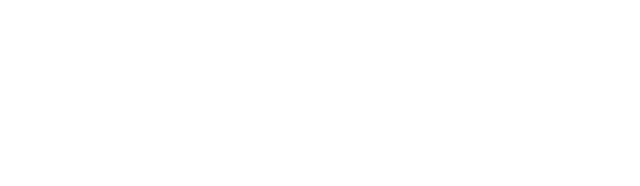
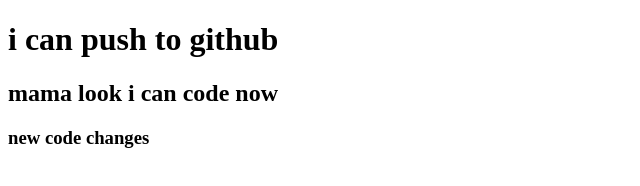
Before and after one commit to sanjidamim/mim-repo, a plain HTML site: page index.html in a window 1280 px wide. Shown: the whole page, without its empty margins (0-640 px from the left). Drawn offline with Linux system fonts and the light colour scheme.

Commit message:
added header

```diff
--- a/index.html
+++ b/index.html
@@ -7,6 +7,8 @@
     <title>mim repo</title>
 </head>
 <body>
-
+    <h1>i can push to github</h1>
+    <h2>mama look i can code now</h2>
+    <h3>new code changes</h3>
 </body>
 </html>
```
